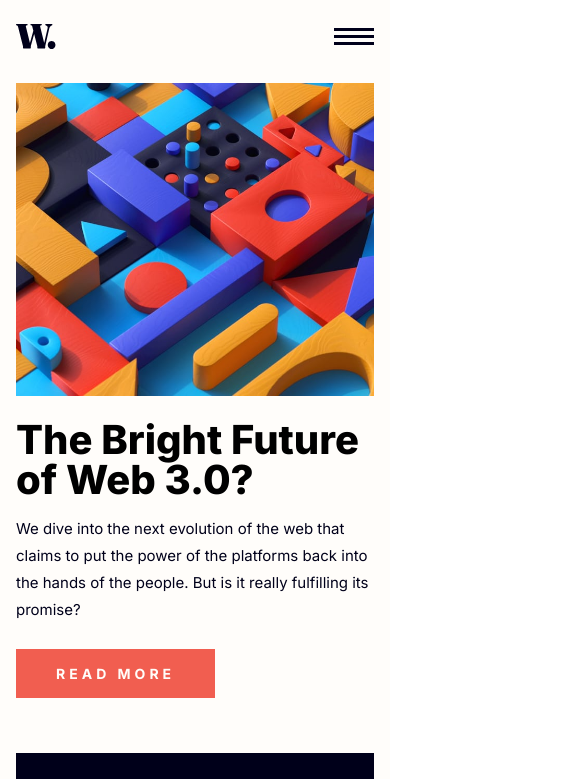
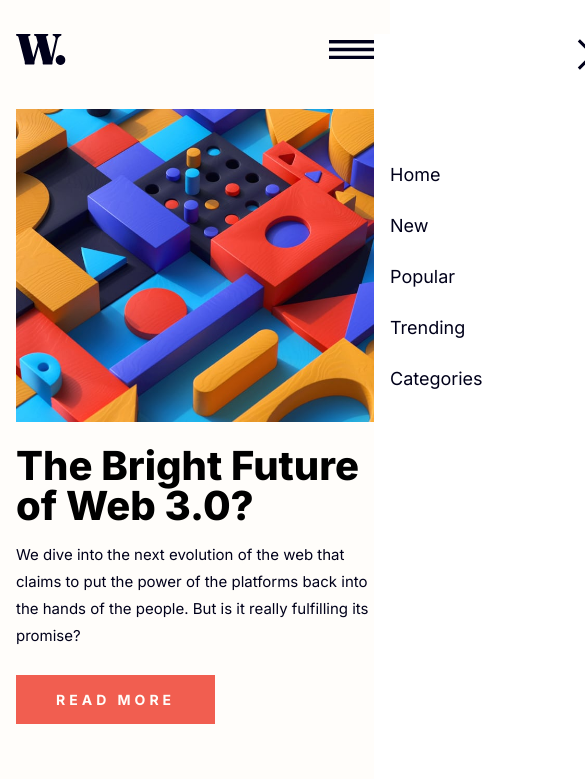
Before and after one commit to BimboAdesoye/news-homepage, a plain HTML site: page index.html in a window 390 px wide. Shown: the top 779 px of the page, 585 px wide, since content can reach past the window. Drawn offline with Linux system fonts and the light colour scheme.

Commit message:
homepage

```diff
--- a/index.html
+++ b/index.html
@@ -16,15 +16,14 @@
   <body>
     <div class="background">
       <div class="homepage">
-        <nav>
+        <!-- navbar -->
+        <nav class="navbar">
           <div class="logo">
             <img src="images/logo.svg" alt="" />
           </div>
           <div class="nav-list">
             <div class="hamburger">
-              <div>
-                <img src="images/icon-menu.svg" alt="" />
-              </div>
+              <img src="images/icon-menu-close.svg" alt="" />
             </div>
             <ul>
               <li><a href="#">Home</a></li>
@@ -34,7 +33,11 @@
               <li><a href="#">Categories</a></li>
             </ul>
           </div>
+          <div class="menu">
+            <img src="images/icon-menu.svg" alt="" />
+          </div>
         </nav>
+        <!-- End of navbar -->
         <div class="header">
           <div class="header-content">
             <div class="header-image">
@@ -112,5 +115,6 @@
         </div>
       </div>
     </div>
+    <script src="index.js"></script>
   </body>
 </html>
--- a/index.js
+++ b/index.js
@@ -1,9 +1,13 @@
- const hamburger = document.querySelector('.homepage nav .nav-list .hamburger');
- const mobile_menu = document.querySelector('.homepage nav .nav-list ul');
- const header = document.querySelector('.background.homepage');
+const menu = document.querySelector('.menu');
+const nav = document.querySelector('.nav-list');
+const hamburger = document.querySelector('.hamburger');
 
+menu.addEventListener('click', ()=> {
+    menu.classList.toggle('active');
+    nav.classList.toggle('active');
+})
 
 hamburger.addEventListener('click', ()=> {
     hamburger.classList.toggle('active');
-    mobile_menu.classList.toggle('active');
+    nav.classList.toggle('active');
 })
--- a/styles.css
+++ b/styles.css
@@ -41,42 +41,103 @@ a {
     justify-content: center;
     align-items: center;
     min-height: 100vh;
-    position: relative;
 }
 
 .homepage {
     padding: 1.5rem 1rem;
-    position: relative;
 }
 
-.background .homepage nav {
+/* Navbar */
+
+.navbar {
     display: flex;
+    justify-content: space-between;
+    position: relative;
     align-items: center;
-    justify-content: space-between;
-    margin-bottom: 30px;
+    margin: 10px 0 40px 0;
 }
 
-.background .homepage .nav-list ul {
+.navbar .logo img {
+    width: 50px;
+}
+
+.navbar .menu img {
+    width: 45px;
+}
+
+.navbar .nav-list {
+    display: flex;
+    flex-direction: row-reverse;
+}
+
+.navbar .nav-list .hamburger {
+    cursor: pointer;
+}
+
+.navbar .nav-list ul {
+    display: flex;
+    list-style: none;
+}
+
+.navbar .nav-list ul a {
+    font-size: 18px;
+    color: hsl(240, 100%, 5%);
+}
+
+.navbar .nav-list ul a:hover {
+    color: hsl(35, 77%, 62%);
+}
+
+.navbar .menu {
     display: none;
 }
 
-.homepage nav .nav-list li {
-    margin: 0 0 40px 20px;
-    font-size: 18px;
-    color: hsl(240, 20%, 1%);
+
+@media screen and (min-width: 992px) {
+    .navbar .nav-list .hamburger {
+        display: none;
+    }
 }
 
-.homepage nav .nav-list li a:hover {
-    color: hsl(35, 77%, 62%);
+@media screen and (max-width: 992px) {
+    body {
+        overflow-x: hidden;
+    }
+
+    .navbar .nav-list {
+        position: absolute;
+        top: 0;
+        left: 100%;
+        height: 100vh;
+        width: 70%;
+        background-color: white;
+        display: flex;
+        justify-content: space-between;
+        padding: .3rem 1rem;
+        transition: 0.5s ease-in left;
+    }
+
+    .navbar .nav-list ul {
+        flex-direction: column;
+        padding-top: 125px;
+    }
+
+    .navbar .nav-list ul li {
+        margin-bottom: 30px;
+    }
+
+    .navbar .menu {
+        display: block;
+        cursor: pointer;
+    }
+
+    .navbar .nav-list.active {
+        left: 30%;
+    }
 }
 
-nav img {
-    cursor: pointer;
-}
+/*End of Navbar */
 
-.background .homepage nav .logo img {
-    width: 40px;
-}
 
 .header-content img {
     width: 100%;
@@ -190,14 +251,6 @@ nav img {
         padding: 4rem;
     }
 
-    .background .homepage .nav-list ul {
-        display: inline-flex;
-    }
-
-    .homepage .nav-list .hamburger img {
-        display: none;
-    }
-
     .homepage .nav-list ul li {
         list-style: none;
         margin-left: 50px;
```
